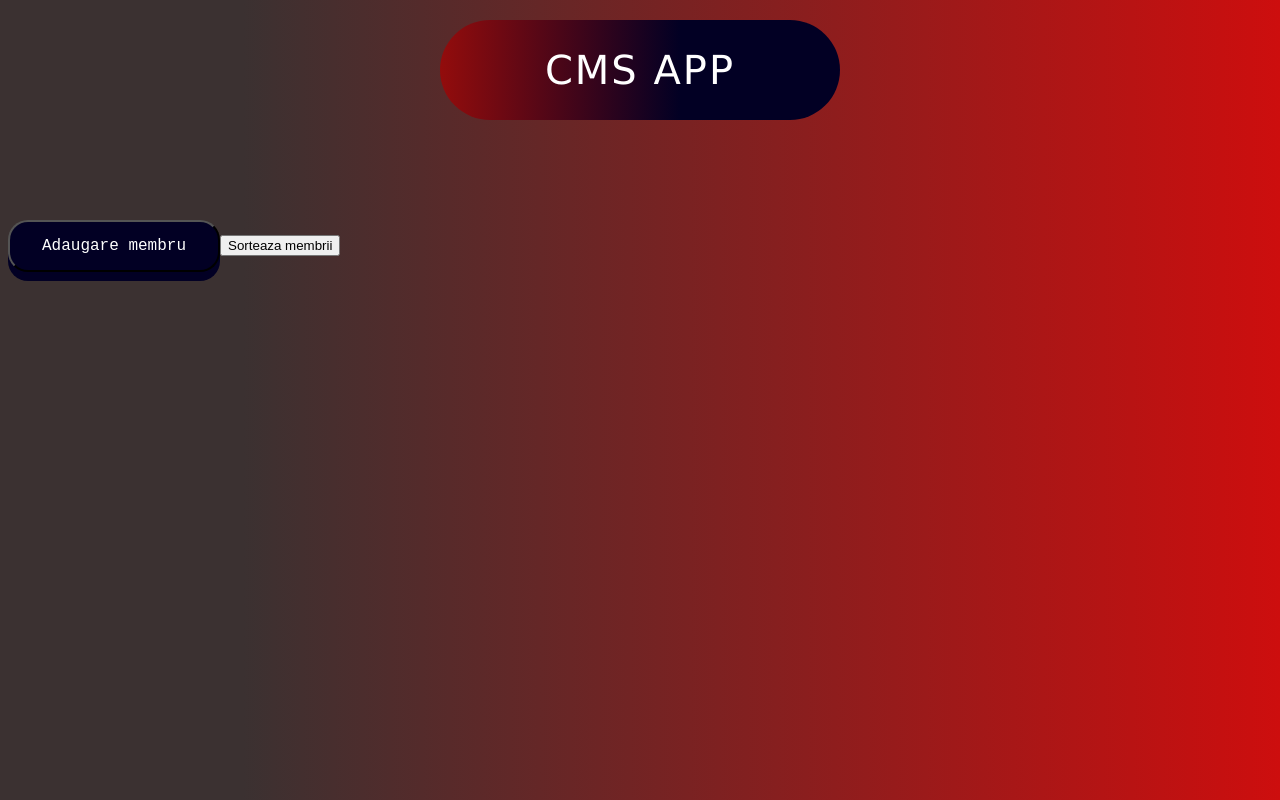
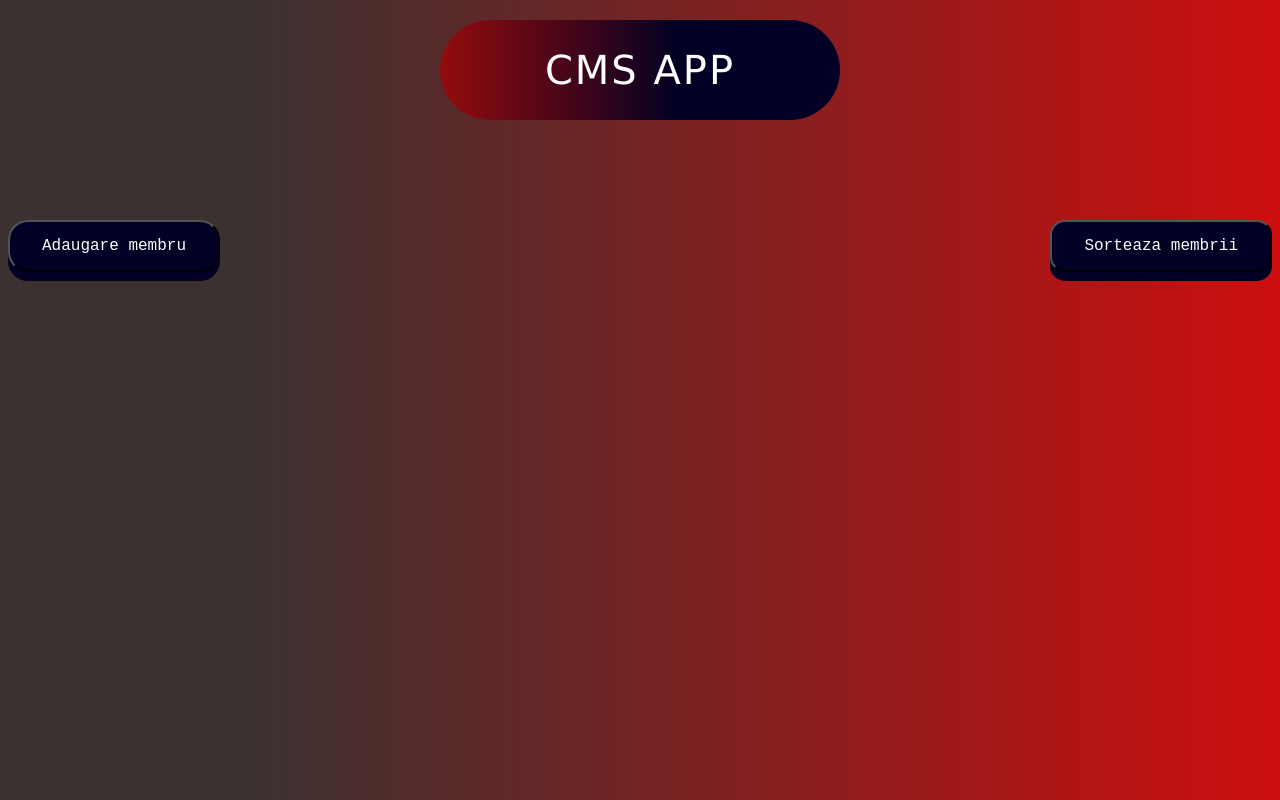
Before and after one commit to leoncampean/CMS_VUE, a Vue app in the folder website-cms/: page / in a window 1280 px wide. Built offline with nearby package versions, Linux system fonts and the light colour scheme.

Commit message:
Styling the sort button

```diff
--- a/website-cms/src/components/ButoaneSearchBar.vue
+++ b/website-cms/src/components/ButoaneSearchBar.vue
@@ -1,8 +1,9 @@
 <template>
 <section>
-<button class="Adaugare" type="submit"><span>{{Adaugare}}</span></button>
+<button class="Adaugare" type="button"><span>{{Adaugare}}</span></button>
 <div class="hide">{{Hide1Message}}</div>
-<button class="Sortare" type="submit"><span>{{Sortare}}</span></button>
+<button class="Sortare" type="button"><span>{{Sortare}}</span></button>
+<div class="hide2">{{Hide2Message}}</div>
 </section>
 </template>
 
@@ -11,9 +12,7 @@ export default {
     data() {
         return {
             Adaugare: "Adaugare membru",
-            Hide1Message: "Adauga rapid un nou membru in tabelul de mai jos.Urmeaza cu atentie pasii!",
-            Sortare: "Sorteaza membrii"
-
+            Sortare: "Sorteaza membrii",
         };
     }
 
@@ -82,5 +81,56 @@ export default {
   border-width: 5px;
   border-color:#001E6C;
 }
+.Sortare {
+  font-size: large;
+  background-color: rgba(2,0,36,1);
+  float: right;
+  padding: 15px 32px;
+  text-align: center;
+  text-decoration: none;
+  display: inline-block;
+  font-size: 16px;
+  margin-top: 5rem;
+  cursor: pointer;
+  font-family: monospace;
+  border-radius: 15px;
+  box-shadow: 0 9px rgba(2,0,36,1);
+  outline: none;
+  color: white;
+}
+
+.Sortare:hover {
+  background-color: rgba(147,12,12,1);
+}
+
+.Sortare span {
+  cursor: pointer;
+  display: inline-block;
+  position: relative;
+  transition: 0.5s;
+}
+
+.Sortare span:after {
+  content: '\00ab';
+  position: absolute;
+  opacity: 0;
+  top: 0;
+  left: 20px;
+  transition: 0.5s;
+}
+
+.Sortare:hover span {
+  padding-left: 25px;
+}
+
+.Sortare:hover span:after {
+  opacity: 1;
+  left: 0;
+}
+
+.Sortare:active {
+  box-shadow: 0 5px rgba(2,0,36,1);
+  transform: translateY(4px);
+}
 
 </style>
```
